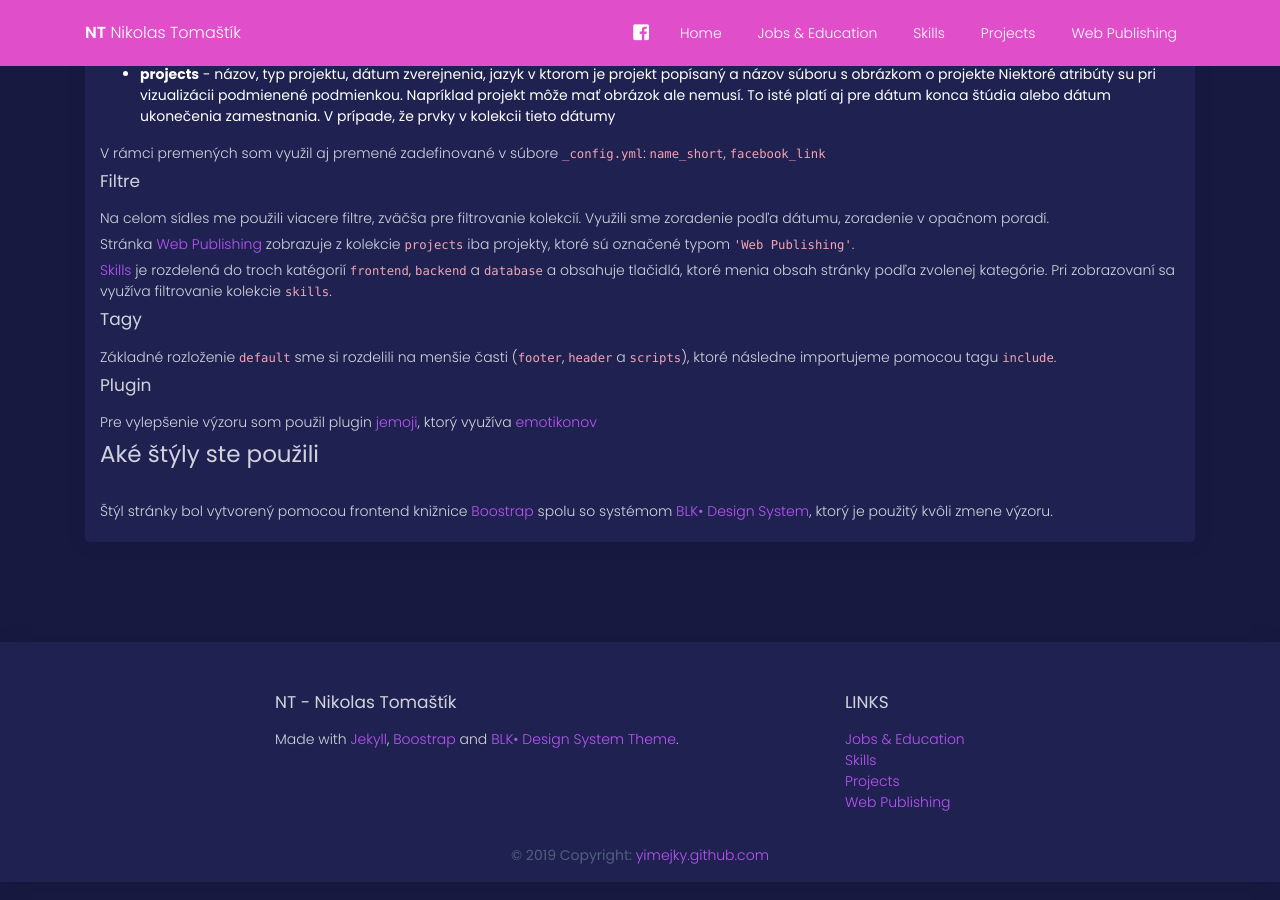
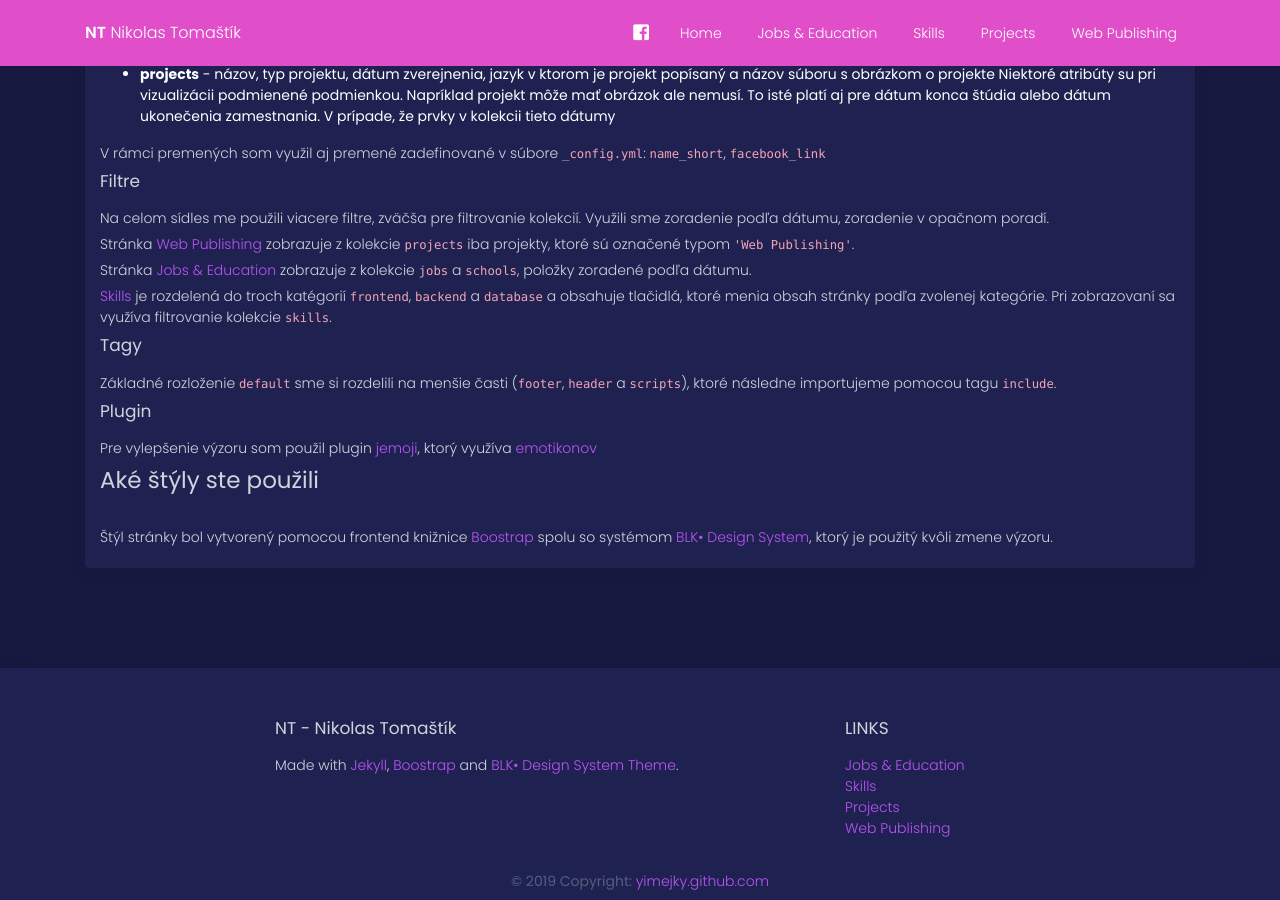
Before and after one commit to yimejky/yimejky.github.io, a Jekyll site: the page built from _projects/personal-page.md, in a window 1280 px wide and 900 px high, scrolled down 1155 px. Built offline with Jekyll 4.4.1, drawn with Linux system fonts in a browser that asks for light colours; nearby versions of some CDN libraries.

Commit message:
quick fix

```diff
--- a/_projects/personal-page.md
+++ b/_projects/personal-page.md
@@ -77,6 +77,9 @@ dátumu, zoradenie v opačnom poradí.
 Stránka [Web Publishing](/wpub_projects) zobrazuje z kolekcie `projects` iba projekty, ktoré sú označené
 typom `'Web Publishing'`.
 
+Stránka [Jobs & Education](/jobs_and_education) zobrazuje z kolekcie `jobs` a `schools`, položky zoradené podľa
+dátumu.
+
 [Skills](/skills) je rozdelená do troch katégorií `frontend`, `backend` a `database` a obsahuje tlačidlá, ktoré
 menia obsah stránky podľa zvolenej kategórie. Pri zobrazovaní sa využíva filtrovanie kolekcie `skills`.
 
```
